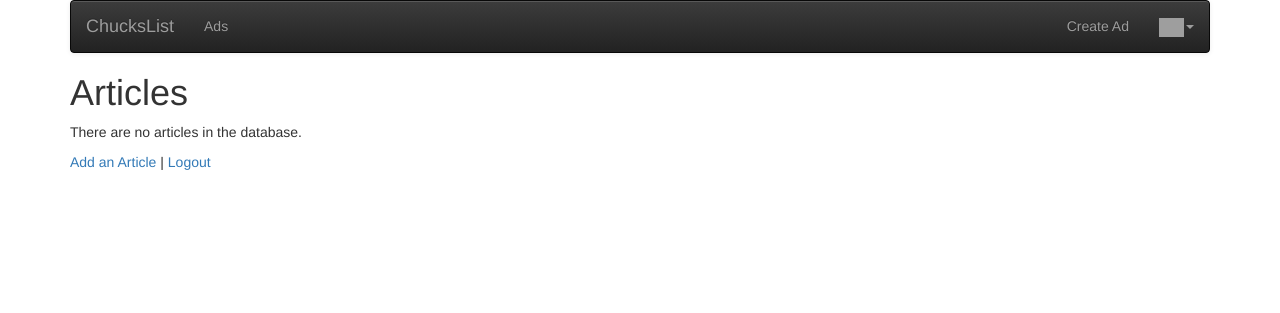
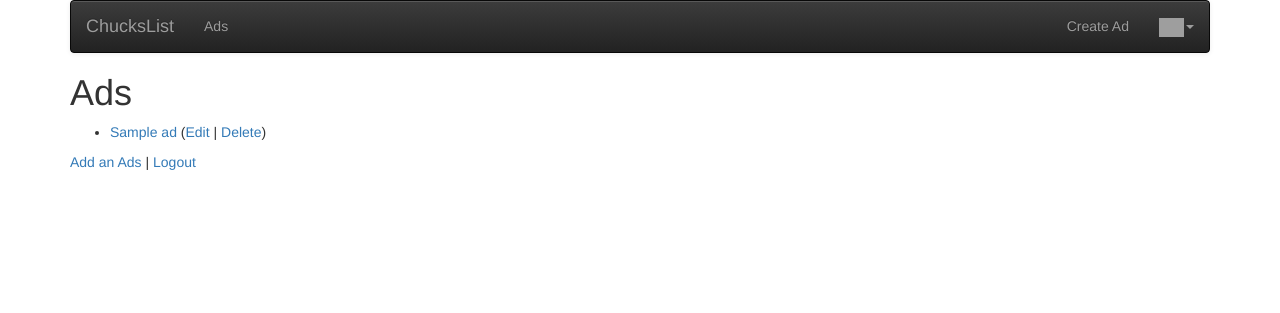
Before and after one commit to srajsonu/Django-CRUD, a Django app: page /ads/ in a window 1280 px wide. Shown: the top 313 px of the page. Run offline with Django 3.2, Linux system fonts and the light colour scheme; a user stored in the database is signed in; data comes from the database, SQL or seed files in the repository; tables that the repository leaves empty hold one stand-in row (values such as "Sample post"); some libraries are stand-ins or nearby versions; grey boxes are pictures that could not be loaded.

Commit message:
ads app modified

```diff
--- a/ads/templates/ads/ad_confirm_delete.html
+++ b/ads/templates/ads/ad_confirm_delete.html
@@ -1,9 +1,9 @@
 {% extends "ads/base_menu.html" %}
 
 {% block content %}
-<h1>Delete Article</h1>
+<h1>Delete Ad</h1>
 <meta name="dj4e" content="d465f14a648b3d0a1faa6f447e526c60">
-<p>Are you sure you want to delete the article: {{ article }}?</p>
+<p>Are you sure you want to delete the ad: {{ ad }}?</p>
 
 <form action="" method="POST">
   {% csrf_token %}
--- a/ads/templates/ads/ad_form.html
+++ b/ads/templates/ads/ad_form.html
@@ -7,7 +7,6 @@
     {% csrf_token %}
     {{ form|crispy }}
     <input type="submit" value="Submit">
-    <input type="submit" value="Cancel" onclick="window.location.href='{% url 'myarts:all' %}';return false;">
+    <input type="submit" value="Cancel" onclick="window.location.href='{% url 'ads:all' %}';return false;">
   </form>
-</p>
 {% endblock %}
--- a/ads/templates/ads/ad_list.html
+++ b/ads/templates/ads/ad_list.html
@@ -1,30 +1,29 @@
 {% extends "ads/base_menu.html" %}
 <meta name="dj4e" content="d465f14a648b3d0a1faa6f447e526c60">
 {% block content %}
-<h1>Articles</h1>
+<h1>Ads</h1>
 <p>
-{% if article_list %}
+{% if ad_list %}
 <ul>
-  {% for article in article_list %}
+  {% for ad in ad_list %}
     <li>
-        <a href="{% url 'myarts:article_detail'  article.id %}">{{ article.title }}</a>
-        {% if article.owner == user %}
-        (<a href="{% url 'myarts:article_update' article.id %}">Edit</a> |
-        <a href="{% url 'myarts:article_delete' article.id %}">Delete</a>)
+        <a href="{% url 'ads:ad_detail'  ad.id %}">{{ ad.title }}</a>
+        {% if ad.owner == user %}
+        (<a href="{% url 'ads:ad_update' ad.id %}">Edit</a> |
+        <a href="{% url 'ads:ad_delete' ad.id %}">Delete</a>)
         {% endif %}
     </li>
   {% endfor %}
 </ul>
 {% else %}
-  <p>There are no articles in the database.</p>
+  <p>There are no ads in the database.</p>
 {% endif %}
-</p>
 <p>
-<a href="{% url 'myarts:article_create' %}">Add an Article</a> |
+<a href="{% url 'ads:ad_create' %}">Add an Ads</a> |
 {% if user.is_authenticated %}
-<a href="{% url 'logout' %}?next={% url 'myarts:all' %}">Logout</a>
+<a href="{% url 'logout' %}?next={% url 'ads:all' %}">Logout</a>
 {% else %}
-<a href="{% url 'login' %}?next={% url 'myarts:all' %}">Login</a>
+<a href="{% url 'login' %}?next={% url 'ads:all' %}">Login</a>
 {% endif %}
 </p>
 {% endblock %}
```
Also changed, not shown: ads/templates/ads/ad_detail.html (+7 -7 lines).
